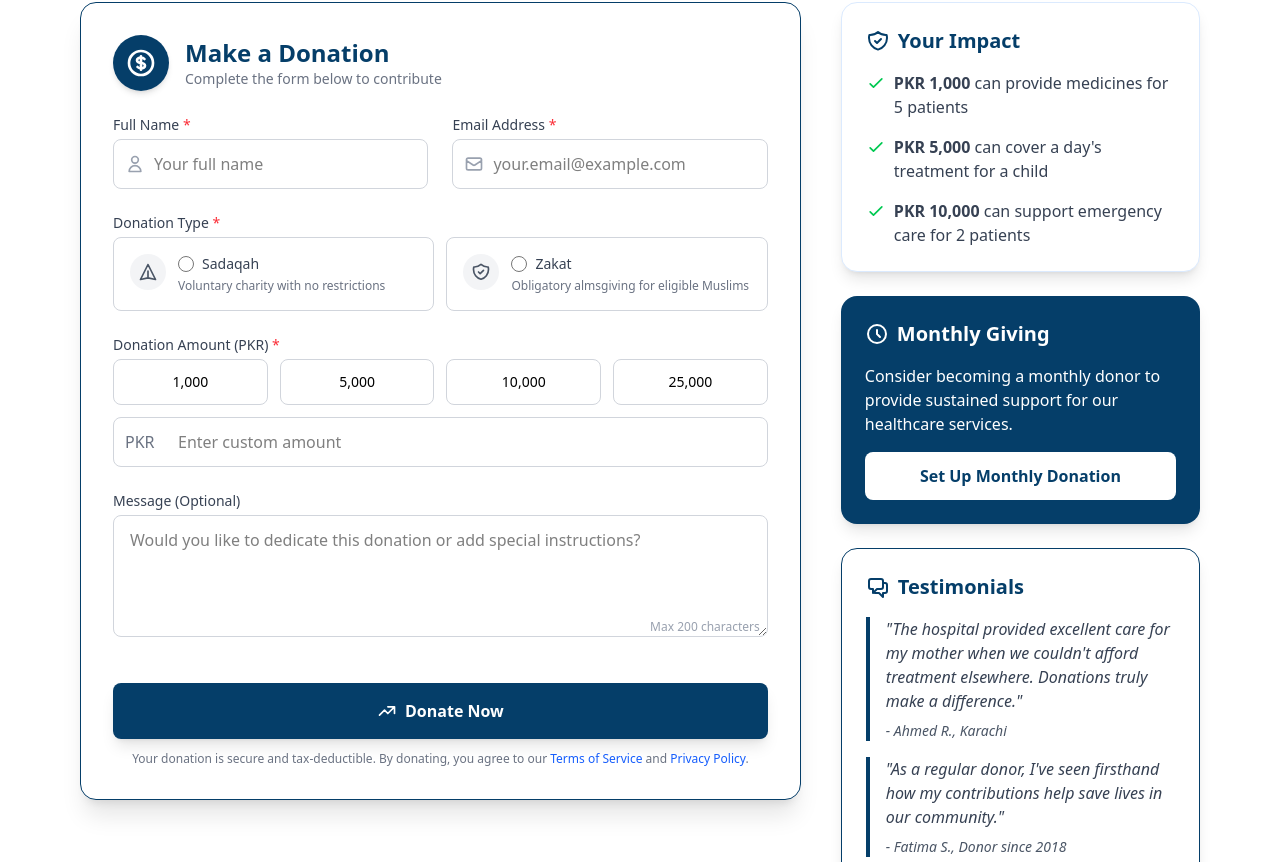
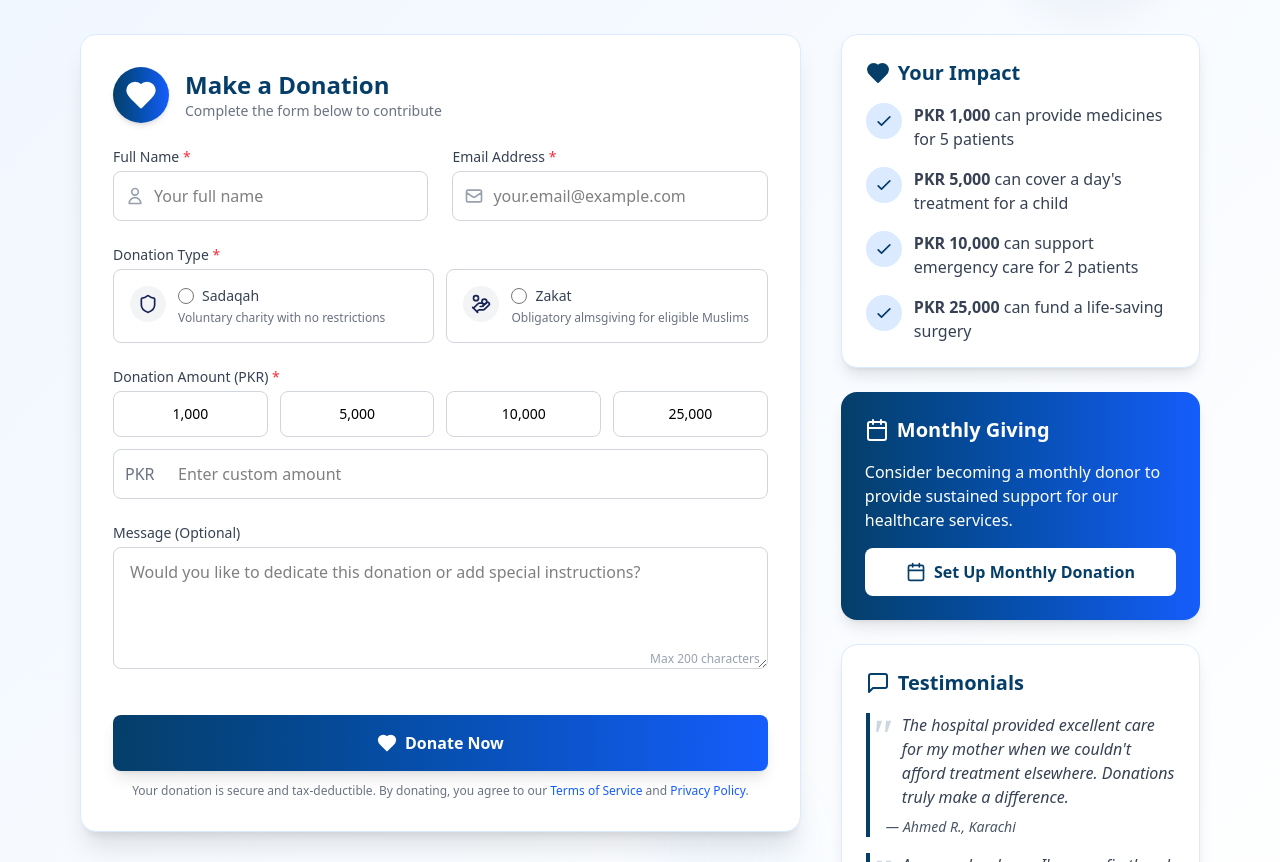
Before and after one commit to shahrukhnizami/Kmh-Front-end, a React (Vite) app: page /donation in a window 1280 px wide. Shown: the part 338-1200 px from the top of the page. Built offline with nearby package versions, Linux system fonts and the light colour scheme.

Commit message:
Update Donate page

```diff
--- a/src/components/Donation.jsx
+++ b/src/components/Donation.jsx
@@ -1,6 +1,6 @@
 import React, { useState } from 'react';
 import config from '../config';
-import { ArrowBigLeft, Home } from 'lucide-react';
+import { ArrowBigLeft, Heart, Shield, HandCoins, Calendar, MessageSquare } from 'lucide-react';
 import { useNavigate } from 'react-router';
 
 const Donation = () => {
@@ -10,7 +10,6 @@ const Donation = () => {
   const [isProcessing, setIsProcessing] = useState(false);
   const [error, setError] = useState(null);
   const navigate = useNavigate();
-
 
   const handleSubmit = async (e) => {
     e.preventDefault();
@@ -75,14 +74,14 @@ const Donation = () => {
       // Attach donation record ID
       paymentData.custom_int1 = Number(Date.now());
 
-      // ✅ Save PayFast & donation details in localStorage
+      // Save PayFast & donation details in localStorage
       localStorage.setItem('donationAmount', paymentData.amount);
       localStorage.setItem('donationType', selectedType);
       localStorage.setItem('donationMessage', paymentData.item_description);
       localStorage.setItem('donationDate', new Date().toISOString());
       localStorage.setItem('donationId', donationData?.data?._id || `donation-${referenceNumber}`);
       localStorage.setItem('donationMerchantPaymentId', paymentData.m_payment_id);
-      localStorage.setItem('donationPfPaymentId', ""); // This will be updated later via webhook (optional)
+      localStorage.setItem('donationPfPaymentId', "");
 
       redirectToPayFast(paymentData);
     } catch (err) {
@@ -93,9 +92,6 @@ const Donation = () => {
       setIsProcessing(false);
     }
   };
-
-
-
 
   const redirectToPayFast = (paymentData) => {
     const form = document.createElement("form");
@@ -108,51 +104,49 @@ const Donation = () => {
       input.name = key;
       input.value = value;
       form.appendChild(input);
-
     });
 
     document.body.appendChild(form);
     form.submit();
   };
 
-  const suggestedAmounts = [500, 1000, 2000, 5000, 10000];
-
   return (
-    <section className="relative bg-gradient-to-br py-16 overflow-hidden">
+    <section className="relative bg-gradient-to-br from-blue-50 to-white py-16 overflow-hidden">
       {/* Decorative elements */}
-
+      <div className="absolute top-0 left-0 w-full h-full opacity-10">
+        <div className="absolute top-20 left-10 w-40 h-40 bg-blue-200 rounded-full mix-blend-multiply filter blur-xl opacity-70 animate-blob"></div>
+        <div className="absolute top-40 right-20 w-48 h-48 bg-[#053e69] rounded-full mix-blend-multiply filter blur-xl opacity-50 animate-blob animation-delay-2000"></div>
+        <div className="absolute bottom-20 left-1/2 w-32 h-32 bg-blue-300 rounded-full mix-blend-multiply filter blur-xl opacity-70 animate-blob animation-delay-4000"></div>
+      </div>
 
       <div className="container mx-auto max-w-6xl px-4 relative z-10">
         <button
           onClick={() => navigate('/')}
-                    className="flex items-center justify-center px-6 py-3 bg-[#053e69] text-white rounded-lg hover:bg-[#005b9f] transition-colors shadow-md hover:shadow-lg"
+          className="flex items-center justify-center px-6 py-3 bg-[#053e69] text-white rounded-lg hover:bg-[#005b9f] transition-all duration-300 shadow-md hover:shadow-lg transform hover:-translate-y-1"
         >
-                    {/* <Home className="h-5 w-5 mr-2" /> */}
           <ArrowBigLeft className="h-5 w-5 mr-2" />
           Back to Home
         </button>
-        <div className="text-center mb-12">
 
-          <span className="inline-block px-4 py-2 bg-blue-100 text-[#053e69] rounded-full text-sm font-semibold mb-4">
+        <div className="text-center mb-12 mt-8">
+          <span className="inline-block px-4 py-2 bg-blue-100 text-[#053e69] rounded-full text-sm font-semibold mb-4 shadow-sm">
             Making a Difference Together
           </span>
           <h1 className="text-4xl md:text-5xl font-bold text-[#053e69] mb-4">
-            Support <span className="text-[#053e69]">Kutiyana Memon Hospital</span>
+            Support <span className="text-blue-600">Kutiyana Memon Hospital</span>
           </h1>
           <p className="text-lg text-gray-700 max-w-2xl mx-auto">
             Your generosity helps us provide life-saving healthcare to thousands every year.
-            <span className="block mt-2 text-[#053e69] font-medium">100% of donations go directly to patient care.</span>
+            <span className="block mt-2 text-blue-600 font-medium">100% of donations go directly to patient care.</span>
           </p>
         </div>
 
         <div className="flex flex-col lg:flex-row gap-10 items-start">
           {/* Donation Form Card */}
-          <div className="w-full lg:w-2/3 bg-white p-8 rounded-2xl shadow-xl border border-[#053e69] transform hover:shadow-2xl transition-shadow duration-300">
+          <div className="w-full lg:w-2/3 bg-white p-8 rounded-2xl shadow-xl border border-blue-100 transform hover:shadow-2xl transition-all duration-300">
             <div className="flex items-center mb-6">
-              <div className="bg-gradient-to-r from-[#053e69] to-[#053e69] p-3 rounded-full mr-4 shadow-md">
-                <svg xmlns="http://www.w3.org/2000/svg" className="h-8 w-8 text-white" fill="none" viewBox="0 0 24 24" stroke="currentColor">
-                  <path strokeLinecap="round" strokeLinejoin="round" strokeWidth={2} d="M12 8c-1.657 0-3 .895-3 2s1.343 2 3 2 3 .895 3 2-1.343 2-3 2m0-8c1.11 0 2.08.402 2.599 1M12 8V7m0 1v8m0 0v1m0-1c-1.11 0-2.08-.402-2.599-1M21 12a9 9 0 11-18 0 9 9 0 0118 0z" />
-                </svg>
+              <div className="bg-gradient-to-r from-[#053e69] to-blue-600 p-3 rounded-full mr-4 shadow-md">
+                <Heart className="h-8 w-8 text-white" fill="currentColor" />
               </div>
               <div>
                 <h2 className="text-2xl font-bold text-[#053e69]">Make a Donation</h2>
@@ -185,7 +179,7 @@ const Donation = () => {
                       type="text"
                       id="full_name"
                       name="full_name"
-                      className="w-full pl-10 px-4 py-3 border border-gray-300 rounded-lg focus:outline-none focus:ring-2 focus:ring-[#053e69] focus:border-transparent"
+                      className="w-full pl-10 px-4 py-3 border border-gray-300 rounded-lg focus:outline-none focus:ring-2 focus:ring-[#053e69] focus:border-transparent transition-all duration-200"
                       placeholder="Your full name"
                       required
                     />
@@ -206,7 +200,7 @@ const Donation = () => {
                       type="email"
                       id="email"
                       name="email"
-                      className="w-full pl-10 px-4 py-3 border border-gray-300 rounded-lg focus:outline-none focus:ring-2 focus:ring-[#053e69] focus:border-transparent"
+                      className="w-full pl-10 px-4 py-3 border border-gray-300 rounded-lg focus:outline-none focus:ring-2 focus:ring-[#053e69] focus:border-transparent transition-all duration-200"
                       placeholder="your.email@example.com"
                       required
                     />
@@ -218,21 +212,33 @@ const Donation = () => {
                 <label className="block text-sm font-medium text-gray-700 mb-1">
                   Donation Type <span className="text-red-500">*</span>
                 </label>
-                <div className="grid grid-cols-1 sm:grid-cols-2 gap-3">
+                <div className="grid grid-cols-1  sm:grid-cols-2 gap-3">
                   {[
-                    { type: 'Sadaqah', icon: 'M12 19l9 2-9-18-9 18 9-2zm0 0v-8', desc: 'Voluntary charity with no restrictions' },
-                    { type: 'Zakat', icon: 'M9 12l2 2 4-4m5.618-4.016A11.955 11.955 0 0112 2.944a11.955 11.955 0 01-8.618 3.04A12.02 12.02 0 003 9c0 5.591 3.824 10.29 9 11.622 5.176-1.332 9-6.03 9-11.622 0-1.042-.133-2.052-.382-3.016z', desc: 'Obligatory almsgiving for eligible Muslims' }
+                    {
+                      type: 'Sadaqah',
+                      icon: <Shield className="text-blue-950 h-5 w-5" />,
+                      desc: 'Voluntary charity with no restrictions',
+                      color: 'bg-gradient-to-r from-[#053e69] to-blue-600'
+                    },
+                    {
+                      type: 'Zakat',
+                      icon: <HandCoins className="text-blue-950 h-5 w-5" />,
+                      desc: 'Obligatory almsgiving for eligible Muslims',
+                      color: 'bg-gradient-to-r from-[#053e69] to-blue-600'
+                    }
                   ].map((item) => (
                     <div
                       key={item.type}
-                      className={`p-4 border rounded-lg cursor-pointer transition-all duration-200 ${selectedType === item.type ? 'border-[#053e69] bg-blue-50' : 'border-gray-300 hover:border-[#053e69]'}`}
+                      className={`p-4 border rounded-lg cursor-pointer transition-all duration-200 ${selectedType === item.type
+                        ? `border-transparent bg-gradient-to-r ${item.color} text-white shadow-md`
+                        : 'border-gray-300 hover:border-[#053e69] hover:shadow-md'}`}
                       onClick={() => setSelectedType(item.type)}
                     >
                       <div className="flex items-start">
-                        <div className={`p-2 rounded-full mr-3 ${selectedType === item.type ? 'bg-blue-100 text-[blue-600]' : 'bg-gray-100 text-gray-600'}`}>
-                          <svg xmlns="http://www.w3.org/2000/svg" className="h-5 w-5" fill="none" viewBox="0 0 24 24" stroke="currentColor">
-                            <path strokeLinecap="round" strokeLinejoin="round" strokeWidth={2} d={item.icon} />
-                          </svg>
+                        <div className={`p-2 rounded-full mr-3 ${selectedType === item.type
+                          ? 'bg-white bg-opacity-20 text-white'
+                          : 'bg-gray-100 text-gray-600'}`}>
+                          {item.icon}
                         </div>
                         <div>
                           <div className="flex items-center">
@@ -246,11 +252,13 @@ const Donation = () => {
                               onChange={() => setSelectedType(item.type)}
                               required
                             />
-                            <label htmlFor={item.type} className="ml-2 block text-sm font-medium text-gray-700">
+                            <label htmlFor={item.type} className={`ml-2 block text-sm font-medium ${selectedType === item.type ? 'text-white' : 'text-gray-700'}`}>
                               {item.type}
                             </label>
                           </div>
-                          <p className="mt-1 text-xs text-gray-500">{item.desc}</p>
+                          <p className={`mt-1 text-xs ${selectedType === item.type ? 'text-white text-opacity-80' : 'text-gray-500'}`}>
+                            {item.desc}
+                          </p>
                         </div>
                       </div>
                     </div>
@@ -267,9 +275,9 @@ const Donation = () => {
                     <button
                       key={amount}
                       type="button"
-                      className={`py-3 px-4 rounded-lg border text-sm font-medium transition-all ${donationAmount === amount.toString()
-                        ? 'bg-[#053e69] text-white border-[#053e69] shadow-md'
-                        : 'bg-white border-gray-300 hover:border-[#053e69] hover:text-[#053e69]'}`}
+                      className={`py-3 px-4 rounded-lg border text-sm font-medium transition-all duration-200 ${donationAmount === amount.toString()
+                        ? 'bg-gradient-to-r from-[#053e69] to-blue-600 text-white border-transparent shadow-md'
+                        : 'bg-white border-gray-300 hover:border-[#053e69] hover:text-[#053e69] hover:shadow-md'}`}
                       onClick={() => setDonationAmount(amount.toString())}
                     >
                       {amount.toLocaleString()}
@@ -286,7 +294,7 @@ const Donation = () => {
                     name="amount"
                     value={donationAmount}
                     onChange={(e) => setDonationAmount(e.target.value)}
-                    className="w-full pl-16 px-4 py-3 border border-gray-300 rounded-lg focus:outline-none focus:ring-2 focus:ring-[#053e69] focus:border-transparent"
+                    className="w-full pl-16 px-4 py-3 border border-gray-300 rounded-lg focus:outline-none focus:ring-2 focus:ring-[#053e69] focus:border-transparent transition-all duration-200"
                     placeholder="Enter custom amount"
                     required
                     min="1"
@@ -302,9 +310,10 @@ const Donation = () => {
                   <textarea
                     id="message"
                     name="message"
-                    className="w-full px-4 py-3 border border-gray-300 rounded-lg focus:outline-none focus:ring-2 focus:ring-[#053e69] focus:border-transparent"
+                    className="w-full px-4 py-3 border border-gray-300 rounded-lg focus:outline-none focus:ring-2 focus:ring-[#053e69] focus:border-transparent transition-all duration-200"
                     rows="4"
                     placeholder="Would you like to dedicate this donation or add special instructions?"
+                    maxLength="200"
                   ></textarea>
                   <div className="absolute bottom-2 right-2 text-xs text-gray-400">
                     Max 200 characters
@@ -316,8 +325,7 @@ const Donation = () => {
                 <button
                   type="submit"
                   disabled={isProcessing}
-                  className={`w-full bg-gradient-to-r from-[#053e69] to-[#053e69] text-white font-semibold py-4 rounded-lg transition-all duration-200 flex items-center justify-center shadow-lg ${isProcessing ? 'opacity-75 cursor-not-allowed' : 'hover:opacity-90 hover:shadow-xl'
-                    }`}
+                  className={`w-full bg-gradient-to-r from-[#053e69] to-blue-600 text-white font-semibold py-4 rounded-lg transition-all duration-300 flex items-center justify-center shadow-lg hover:shadow-xl transform hover:-translate-y-1 ${isProcessing ? 'opacity-75 cursor-not-allowed' : 'hover:opacity-90'}`}
                 >
                   {isProcessing ? (
                     <div className="flex items-center">
@@ -345,20 +353,7 @@ const Donation = () => {
                     </div>
                   ) : (
                     <div className="flex items-center">
-                      <svg
-                        xmlns="http://www.w3.org/2000/svg"
-                        className="h-5 w-5 mr-2"
-                        fill="none"
-                        viewBox="0 0 24 24"
-                        stroke="currentColor"
-                      >
-                        <path
-                          strokeLinecap="round"
-                          strokeLinejoin="round"
-                          strokeWidth={2}
-                          d="M13 7h8m0 0v8m0-8l-8 8-4-4-6 6"
-                        />
-                      </svg>
+                      <Heart className="h-5 w-5 mr-2" fill="currentColor" />
                       Donate Now
                     </div>
                   )}
@@ -372,69 +367,97 @@ const Donation = () => {
 
           {/* Impact Sidebar */}
           <div className="w-full lg:w-1/3 space-y-6">
-            <div className="bg-white p-6 rounded-2xl shadow-lg border border-blue-100">
+            <div className="bg-white p-6 rounded-2xl shadow-lg border border-blue-100 transform hover:scale-[1.01] transition-transform duration-300">
               <h3 className="text-xl font-bold text-[#053e69] mb-4 flex items-center">
-                <svg xmlns="http://www.w3.org/2000/svg" className="h-6 w-6 mr-2 text-[#053e69]" fill="none" viewBox="0 0 24 24" stroke="currentColor">
-                  <path strokeLinecap="round" strokeLinejoin="round" strokeWidth={2} d="M9 12l2 2 4-4m5.618-4.016A11.955 11.955 0 0112 2.944a11.955 11.955 0 01-8.618 3.04A12.02 12.02 0 003 9c0 5.591 3.824 10.29 9 11.622 5.176-1.332 9-6.03 9-11.622 0-1.042-.133-2.052-.382-3.016z" />
-                </svg>
+                <Heart className="h-6 w-6 mr-2 text-[#053e69]" fill="#053e69" />
                 Your Impact
               </h3>
               <ul className="space-y-4">
-                <li className="flex items-start">
-                  <svg className="h-5 w-5 text-green-500 mr-2 mt-0.5 flex-shrink-0" fill="none" viewBox="0 0 24 24" stroke="currentColor">
+                {[
+                  { amount: "PKR 1,000", impact: "provide medicines for 5 patients" },
+                  { amount: "PKR 5,000", impact: "cover a day's treatment for a child" },
+                  { amount: "PKR 10,000", impact: "support emergency care for 2 patients" },
+                  { amount: "PKR 25,000", impact: "fund a life-saving surgery" }
+                ].map((item, index) => (
+                  <li key={index} className="flex items-start">
+                    <div className="bg-blue-100 p-2 rounded-full mr-3 flex-shrink-0">
+                      <svg className="h-5 w-5 text-[#053e69]" fill="none" viewBox="0 0 24 24" stroke="currentColor">
                         <path strokeLinecap="round" strokeLinejoin="round" strokeWidth={2} d="M5 13l4 4L19 7" />
                       </svg>
-                  <span className="text-gray-700"><span className="font-semibold">PKR 1,000</span> can provide medicines for 5 patients</span>
+                    </div>
+                    <span className="text-gray-700">
+                      <span className="font-semibold">{item.amount}</span> can {item.impact}
+                    </span>
                   </li>
-                <li className="flex items-start">
-                  <svg className="h-5 w-5 text-green-500 mr-2 mt-0.5 flex-shrink-0" fill="none" viewBox="0 0 24 24" stroke="currentColor">
-                    <path strokeLinecap="round" strokeLinejoin="round" strokeWidth={2} d="M5 13l4 4L19 7" />
-                  </svg>
-                  <span className="text-gray-700"><span className="font-semibold">PKR 5,000</span> can cover a day's treatment for a child</span>
-                </li>
-                <li className="flex items-start">
-                  <svg className="h-5 w-5 text-green-500 mr-2 mt-0.5 flex-shrink-0" fill="none" viewBox="0 0 24 24" stroke="currentColor">
-                    <path strokeLinecap="round" strokeLinejoin="round" strokeWidth={2} d="M5 13l4 4L19 7" />
-                  </svg>
-                  <span className="text-gray-700"><span className="font-semibold">PKR 10,000</span> can support emergency care for 2 patients</span>
-                </li>
+                ))}
               </ul>
             </div>
 
-            <div className="bg-[#053e69] p-6 rounded-2xl shadow-lg text-white">
+            <div className="bg-gradient-to-r from-[#053e69] to-blue-600 p-6 rounded-2xl shadow-lg text-white transform hover:scale-[1.01] transition-transform duration-300">
               <h3 className="text-xl font-bold mb-4 flex items-center">
-                <svg xmlns="http://www.w3.org/2000/svg" className="h-6 w-6 mr-2" fill="none" viewBox="0 0 24 24" stroke="currentColor">
-                  <path strokeLinecap="round" strokeLinejoin="round" strokeWidth={2} d="M12 8v4l3 3m6-3a9 9 0 11-18 0 9 9 0 0118 0z" />
-                </svg>
+                <Calendar className="h-6 w-6 mr-2" />
                 Monthly Giving
               </h3>
               <p className="mb-4">Consider becoming a monthly donor to provide sustained support for our healthcare services.</p>
-              <button className="w-full bg-white text-[#053e69] font-semibold py-3 rounded-lg hover:bg-blue-50 transition-colors duration-200">
+              <button className="w-full bg-white text-[#053e69] font-semibold py-3 rounded-lg hover:bg-blue-50 transition-all duration-300 flex items-center justify-center">
+                <Calendar className="h-5 w-5 mr-2" />
                 Set Up Monthly Donation
               </button>
             </div>
 
-            <div className="bg-white p-6 rounded-2xl shadow-lg border border-[#053e69]">
+            <div className="bg-white p-6 rounded-2xl shadow-lg border border-blue-100 transform hover:scale-[1.01] transition-transform duration-300">
               <h3 className="text-xl font-bold text-[#053e69] mb-4 flex items-center">
-                <svg xmlns="http://www.w3.org/2000/svg" className="h-6 w-6 mr-2 text-[#053e69]" fill="none" viewBox="0 0 24 24" stroke="currentColor">
-                  <path strokeLinecap="round" strokeLinejoin="round" strokeWidth={2} d="M17 8h2a2 2 0 012 2v6a2 2 0 01-2 2h-2v4l-4-4H9a1.994 1.994 0 01-1.414-.586m0 0L11 14h4a2 2 0 002-2V6a2 2 0 00-2-2H5a2 2 0 00-2 2v6a2 2 0 002 2h2v4l.586-.586z" />
-                </svg>
+                <MessageSquare className="h-6 w-6 mr-2 text-[#053e69]" />
                 Testimonials
               </h3>
               <div className="space-y-4">
-                <blockquote className="border-l-4 border-[#053e69] pl-4 italic text-gray-700">
-                  "The hospital provided excellent care for my mother when we couldn't afford treatment elsewhere. Donations truly make a difference."
-                  <footer className="mt-2 text-sm font-medium text-gray-600">- Ahmed R., Karachi</footer>
+                {[
+                  {
+                    quote: "The hospital provided excellent care for my mother when we couldn't afford treatment elsewhere. Donations truly make a difference.",
+                    author: "Ahmed R., Karachi"
+                  },
+                  {
+                    quote: "As a regular donor, I've seen firsthand how my contributions help save lives in our community.",
+                    author: "Fatima S., Donor since 2018"
+                  }
+                ].map((testimonial, index) => (
+                  <blockquote key={index} className="border-l-4 border-[#053e69] pl-4 italic text-gray-700 relative">
+                    <div className="absolute top-0 left-0 text-5xl text-[#053e69] opacity-20 font-serif">"</div>
+                    <p className="relative z-10 pl-4">{testimonial.quote}</p>
+                    <footer className="mt-2 text-sm font-medium text-gray-600">— {testimonial.author}</footer>
                   </blockquote>
-                <blockquote className="border-l-4 border-[#053e69] pl-4 italic text-gray-700">
-                  "As a regular donor, I've seen firsthand how my contributions help save lives in our community."
-                  <footer className="mt-2 text-sm font-medium text-gray-600">- Fatima S., Donor since 2018</footer>
-                </blockquote>
+                ))}
               </div>
             </div>
           </div>
         </div>
       </div>
+
+      {/* Animation styles */}
+      <style jsx>{`
+        @keyframes blob {
+          0% { transform: translate(0px, 0px) scale(1); }
+          33% { transform: translate(30px, -50px) scale(1.1); }
+          66% { transform: translate(-20px, 20px) scale(0.9); }
+          100% { transform: translate(0px, 0px) scale(1); }
+        }
+        .animate-blob {
+          animation: blob 7s infinite;
+        }
+        .animation-delay-2000 {
+          animation-delay: 2s;
+        }
+        .animation-delay-4000 {
+          animation-delay: 4s;
+        }
+        @keyframes fade-in {
+          from { opacity: 0; transform: translateY(10px); }
+          to { opacity: 1; transform: translateY(0); }
+        }
+        .animate-fade-in {
+          animation: fade-in 0.3s ease-out;
+        }
+      `}</style>
     </section>
   );
 };
```
Also changed, not shown: src/components/Header.jsx (+4 -4 lines), src/components/KMHSlider.jsx (+63 -43 lines). Lines whose indentation alone changed are shown as unchanged.
